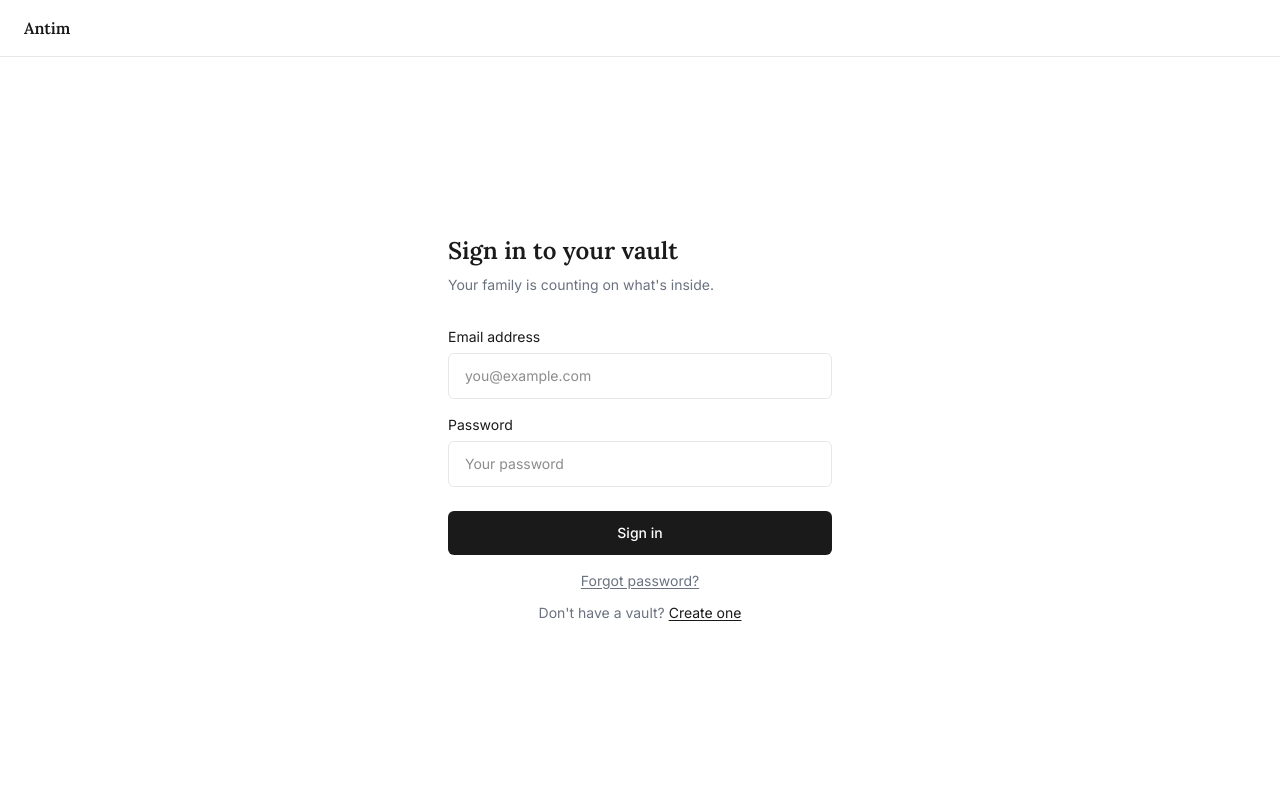
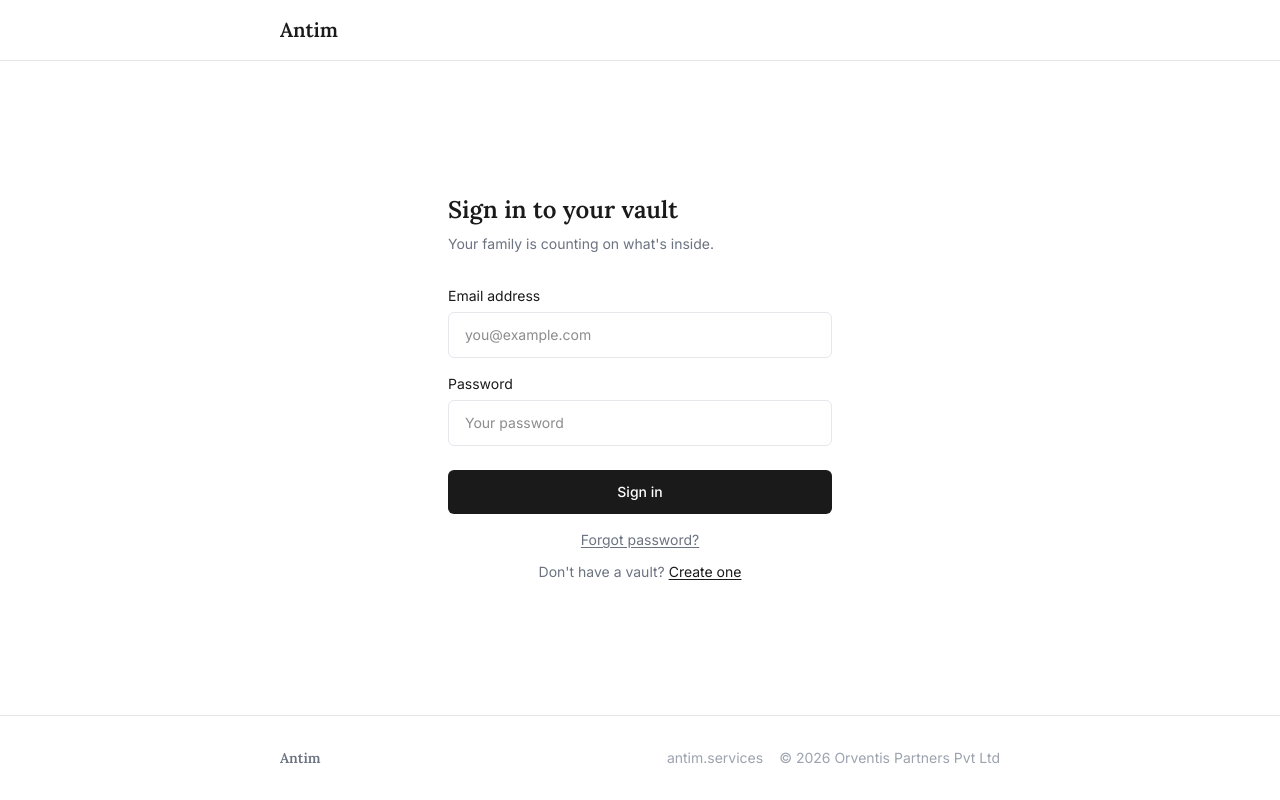
Before and after one commit to parisalyon69/antim-vault, a Next.js app: page /auth/login in a window 1280 px wide. Built offline with nearby package versions, Linux system fonts and the light colour scheme; no server answers.

Commit message:
feat: visual consistency pass on vault public pages

```diff
--- a/app/auth/login/page.tsx
+++ b/app/auth/login/page.tsx
@@ -40,9 +40,11 @@ function LoginForm() {
   return (
     <div className="min-h-screen flex flex-col" style={{ fontFamily: 'var(--font-inter, Inter, system-ui, sans-serif)' }}>
       <nav className="border-b border-[#e5e7eb] px-6 py-4">
-        <Link href="/" className="font-semibold text-[#1a1a1a]" style={{ fontFamily: 'var(--font-lora, Lora, Georgia, serif)' }}>
-          Antim
-        </Link>
+        <div className="max-w-[720px] mx-auto">
+          <Link href="/" className="text-xl font-semibold text-[#1a1a1a]" style={{ fontFamily: 'var(--font-lora, Lora, Georgia, serif)' }}>
+            Antim
+          </Link>
+        </div>
       </nav>
 
       <div className="flex-1 flex items-center justify-center px-6 py-16">
@@ -108,6 +110,16 @@ function LoginForm() {
           </p>
         </div>
       </div>
+
+      <footer className="border-t border-[#e5e7eb] py-8 px-6 mt-auto">
+        <div className="max-w-[720px] mx-auto flex flex-col sm:flex-row items-center justify-between gap-3 text-sm text-[#9ca3af]">
+          <span className="font-semibold text-[#6b7280]" style={{ fontFamily: 'var(--font-lora, Lora, Georgia, serif)' }}>Antim</span>
+          <div className="flex items-center gap-4">
+            <a href="https://antim.services" className="hover:text-[#6b7280] transition-colors">antim.services</a>
+            <span>© 2026 Orventis Partners Pvt Ltd</span>
+          </div>
+        </div>
+      </footer>
     </div>
   )
 }
--- a/app/auth/reset-password/page.tsx
+++ b/app/auth/reset-password/page.tsx
@@ -91,9 +91,11 @@ export default function ResetPasswordPage() {
   return (
     <div className="min-h-screen flex flex-col" style={{ fontFamily: 'var(--font-inter, Inter, system-ui, sans-serif)' }}>
       <nav className="border-b border-[#e5e7eb] px-6 py-4">
-        <Link href="/" className="font-semibold text-[#1a1a1a]" style={{ fontFamily: 'var(--font-lora, Lora, Georgia, serif)' }}>
-          Antim
-        </Link>
+        <div className="max-w-[720px] mx-auto">
+          <Link href="/" className="text-xl font-semibold text-[#1a1a1a]" style={{ fontFamily: 'var(--font-lora, Lora, Georgia, serif)' }}>
+            Antim
+          </Link>
+        </div>
       </nav>
 
       <div className="flex-1 flex items-center justify-center px-6 py-16">
@@ -205,6 +207,16 @@ export default function ResetPasswordPage() {
 
         </div>
       </div>
+
+      <footer className="border-t border-[#e5e7eb] py-8 px-6 mt-auto">
+        <div className="max-w-[720px] mx-auto flex flex-col sm:flex-row items-center justify-between gap-3 text-sm text-[#9ca3af]">
+          <span className="font-semibold text-[#6b7280]" style={{ fontFamily: 'var(--font-lora, Lora, Georgia, serif)' }}>Antim</span>
+          <div className="flex items-center gap-4">
+            <a href="https://antim.services" className="hover:text-[#6b7280] transition-colors">antim.services</a>
+            <span>© 2026 Orventis Partners Pvt Ltd</span>
+          </div>
+        </div>
+      </footer>
     </div>
   )
 }
--- a/app/auth/signup/page.tsx
+++ b/app/auth/signup/page.tsx
@@ -69,9 +69,11 @@ export default function SignupPage() {
     <div className="min-h-screen flex flex-col" style={{ fontFamily: 'var(--font-inter, Inter, system-ui, sans-serif)' }}>
       {/* Nav */}
       <nav className="border-b border-[#e5e7eb] px-6 py-4">
-        <Link href="/" className="font-semibold text-[#1a1a1a]" style={{ fontFamily: 'var(--font-lora, Lora, Georgia, serif)' }}>
-          Antim
-        </Link>
+        <div className="max-w-[720px] mx-auto">
+          <Link href="/" className="text-xl font-semibold text-[#1a1a1a]" style={{ fontFamily: 'var(--font-lora, Lora, Georgia, serif)' }}>
+            Antim
+          </Link>
+        </div>
       </nav>
 
       <div className="flex-1 flex items-center justify-center px-6 py-16">
@@ -178,6 +180,16 @@ export default function SignupPage() {
           </p>
         </div>
       </div>
+
+      <footer className="border-t border-[#e5e7eb] py-8 px-6 mt-auto">
+        <div className="max-w-[720px] mx-auto flex flex-col sm:flex-row items-center justify-between gap-3 text-sm text-[#9ca3af]">
+          <span className="font-semibold text-[#6b7280]" style={{ fontFamily: 'var(--font-lora, Lora, Georgia, serif)' }}>Antim</span>
+          <div className="flex items-center gap-4">
+            <a href="https://antim.services" className="hover:text-[#6b7280] transition-colors">antim.services</a>
+            <span>© 2026 Orventis Partners Pvt Ltd</span>
+          </div>
+        </div>
+      </footer>
     </div>
   )
 }
--- a/app/auth/verify-email/page.tsx
+++ b/app/auth/verify-email/page.tsx
@@ -44,13 +44,15 @@ export default function VerifyEmailPage() {
       style={{ fontFamily: 'var(--font-inter, Inter, system-ui, sans-serif)' }}
     >
       <nav className="border-b border-[#e5e7eb] px-6 py-4">
+        <div className="max-w-[720px] mx-auto">
           <Link
             href="/"
-          className="font-semibold text-[#1a1a1a]"
+            className="text-xl font-semibold text-[#1a1a1a]"
             style={{ fontFamily: 'var(--font-lora, Lora, Georgia, serif)' }}
           >
             Antim
           </Link>
+        </div>
       </nav>
 
       <div className="flex-1 flex items-center justify-center px-6 py-16">
@@ -117,6 +119,16 @@ export default function VerifyEmailPage() {
           </p>
         </div>
       </div>
+
+      <footer className="border-t border-[#e5e7eb] py-8 px-6 mt-auto">
+        <div className="max-w-[720px] mx-auto flex flex-col sm:flex-row items-center justify-between gap-3 text-sm text-[#9ca3af]">
+          <span className="font-semibold text-[#6b7280]" style={{ fontFamily: 'var(--font-lora, Lora, Georgia, serif)' }}>Antim</span>
+          <div className="flex items-center gap-4">
+            <a href="https://antim.services" className="hover:text-[#6b7280] transition-colors">antim.services</a>
+            <span>© 2026 Orventis Partners Pvt Ltd</span>
+          </div>
+        </div>
+      </footer>
     </div>
   )
 }
--- a/app/page.tsx
+++ b/app/page.tsx
@@ -156,8 +156,10 @@ export default function HomePage() {
 
       {/* Footer */}
       <footer className="border-t border-[#e5e7eb] py-10 px-6 mt-auto">
-        <div className="max-w-[720px] mx-auto text-center">
-          <div className="flex items-center justify-center gap-6 mb-4 flex-wrap">
+        <div className="max-w-[720px] mx-auto">
+          <div className="flex items-center justify-between flex-wrap gap-4 mb-4">
+            <span className="text-base font-semibold text-[#6b7280]" style={{ fontFamily: 'var(--font-lora, Lora, Georgia, serif)' }}>Antim</span>
+            <div className="flex items-center gap-6 flex-wrap">
               <a href="https://antim.services" className="text-sm text-[#6b7280] hover:text-[#1a1a1a] transition-colors">
                 antim.services
               </a>
@@ -171,8 +173,8 @@ export default function HomePage() {
                 Request access
               </Link>
             </div>
-          <p className="text-sm text-[#6b7280]">Antim © 2025 · Built with care for Indian families</p>
-          <p className="text-sm text-[#6b7280] mt-1">hello@antim.services · antim.services</p>
+          </div>
+          <p className="text-sm text-[#9ca3af]">© 2026 Orventis Partners Pvt Ltd</p>
         </div>
       </footer>
 
--- a/app/subscribe/page.tsx
+++ b/app/subscribe/page.tsx
@@ -25,13 +25,24 @@ export default function SubscribePage() {
 
   return (
     <div
-      className="min-h-screen flex flex-col items-center justify-center px-6"
+      className="min-h-screen flex flex-col"
       style={{ fontFamily: 'var(--font-inter, Inter, system-ui, sans-serif)' }}
     >
+      <nav className="border-b border-[#e5e7eb] px-6 py-4">
+        <div className="max-w-[720px] mx-auto">
+          <Link href="/" className="text-xl font-semibold text-[#1a1a1a]" style={{ fontFamily: 'var(--font-lora, Lora, Georgia, serif)' }}>
+            Antim
+          </Link>
+        </div>
+      </nav>
+
+      <div className="flex-1 flex items-center justify-center px-6 py-16">
         {error ? (
-        <div className="text-center max-w-xs">
-          <p className="text-red-600 text-sm mb-4">{error}</p>
-          <Link href="/auth/login" className="text-sm text-[#1a1a1a] underline underline-offset-2">
+          <div className="text-center max-w-sm">
+            <p className="text-sm text-red-600 bg-red-50 border border-red-100 rounded-md px-4 py-3 mb-4">
+              {error}
+            </p>
+            <Link href="/auth/login" className="text-sm text-[#1a1a1a] underline underline-offset-2 hover:text-[#333] transition-colors">
               Back to sign in
             </Link>
           </div>
@@ -41,7 +52,7 @@ export default function SubscribePage() {
               className="text-xl font-semibold text-[#1a1a1a] mb-3"
               style={{ fontFamily: 'var(--font-lora, Lora, Georgia, serif)' }}
             >
-            Setting up your vault…
+              Setting up your vault...
             </p>
             <p className="text-[#6b7280] text-sm leading-relaxed">
               Taking you to payment. Please wait.
@@ -49,5 +60,16 @@ export default function SubscribePage() {
           </div>
         )}
       </div>
+
+      <footer className="border-t border-[#e5e7eb] py-8 px-6 mt-auto">
+        <div className="max-w-[720px] mx-auto flex flex-col sm:flex-row items-center justify-between gap-3 text-sm text-[#9ca3af]">
+          <span className="font-semibold text-[#6b7280]" style={{ fontFamily: 'var(--font-lora, Lora, Georgia, serif)' }}>Antim</span>
+          <div className="flex items-center gap-4">
+            <a href="https://antim.services" className="hover:text-[#6b7280] transition-colors">antim.services</a>
+            <span>© 2026 Orventis Partners Pvt Ltd</span>
+          </div>
+        </div>
+      </footer>
+    </div>
   )
 }
```
Lines whose indentation alone changed are shown as unchanged.
